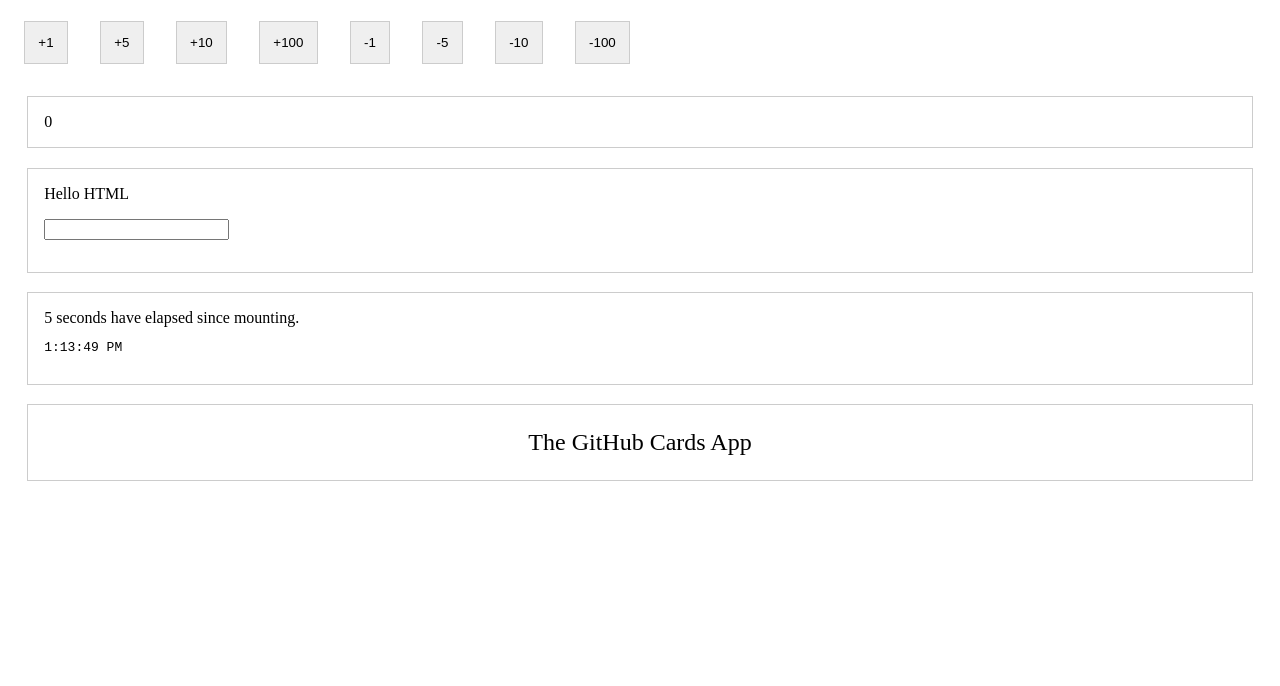
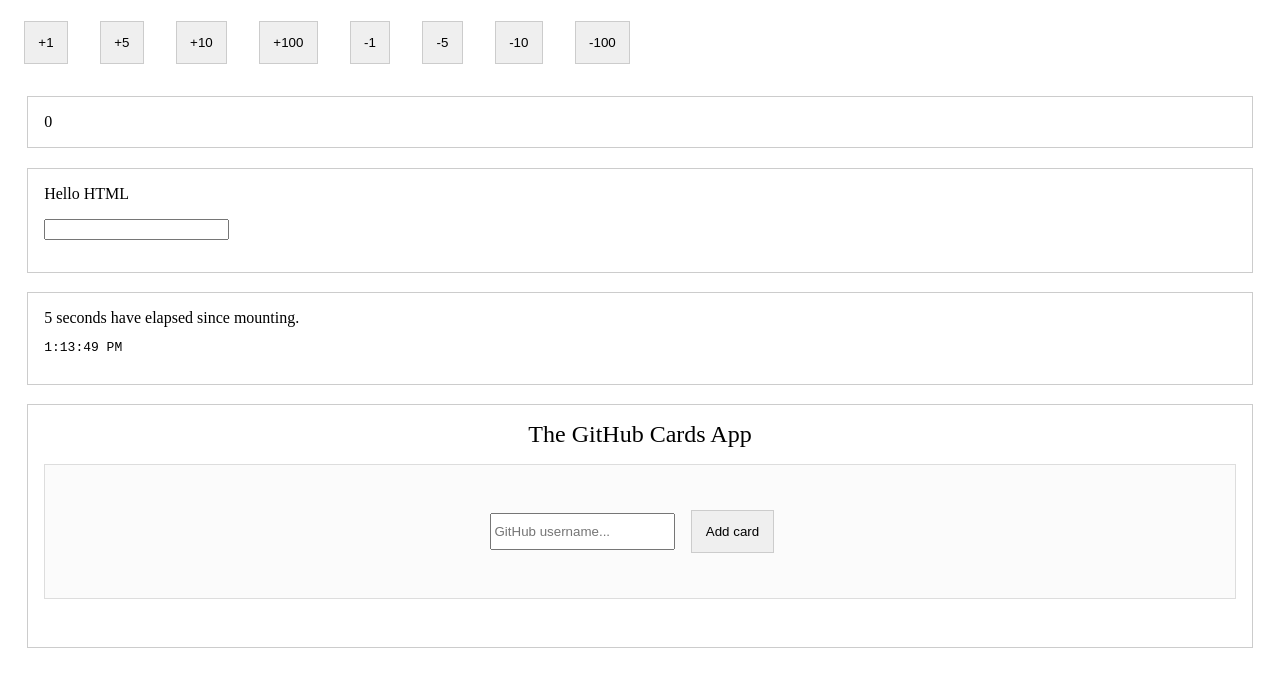
Before and after one commit to MarcMB89/React-training, a React (Create React App) app: page / in a window 1280 px wide. Shown: the top 686 px of the page. Built offline with nearby package versions, Linux system fonts and the light colour scheme.

Commit message:
Edit GitHubApp to convert it to a component

```diff
--- a/src/components/GitHubApp/GitHubApp.jsx
+++ b/src/components/GitHubApp/GitHubApp.jsx
@@ -1,14 +1,26 @@
 import React from "react";
+import Form from "./Form";
+import CardList from "./Card";
 
 class GitHubApp extends React.Component {
-
-  render() {
-    return (
-      <div className="header">
-        {this.props.title}
-      </div>
+  state = {
+    profiles: [],
+  };
+  addNewProfile = (profileData) => {
+  	this.setState(prevState => ({
+    	profiles: [...prevState.profiles, profileData],
+    }));
+  };
+	render() {
+  	return (
+    	<div>
+    	  <div className="header">{this.props.title}</div>
+        <Form onSubmit={this.addNewProfile} />
+        <CardList profiles={this.state.profiles} />
+    	</div>
     )
   }
 }
 
+
 export default GitHubApp;
```
